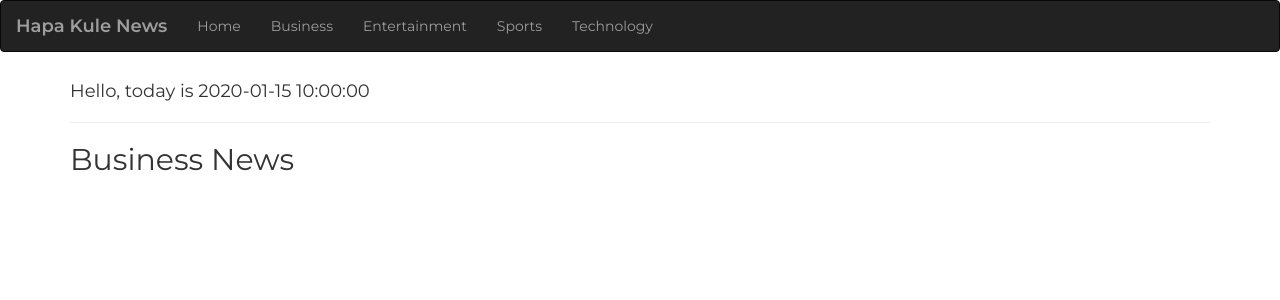
After one commit to kennedybabu/hapa-kule_news, a Flask app: template app/templates/business.html in a window 1280 px wide. The commit adds this page. Shown: the top 300 px of the page. Run offline with Flask 2, Linux system fonts and the light colour scheme; the template is opened without the code that fills it: most values are stand-ins (such as "Sample title", 1, 10 or a date in 2020); parts of the project's set-up code (start-up, migrations or seed data) failed here and were passed over; some libraries are stand-ins or nearby versions.

Commit message:
add business route

```diff
--- /dev/null
+++ b/app/templates/business.html
@@ -0,0 +1,20 @@
+{% extends 'base.html' %}
+{% import 'macros.html' as macro %}
+
+{% block styles %}
+    {{ super() }}
+    <link rel="stylesheet" href="{{ url_for('static', filename='css/index.css') }}">
+{% endblock %}
+
+{% block content %}
+
+        <div class="container flex">
+            <h4>Hello, today is {{ current_date }}</h4>
+            <hr>
+            <h2>Business News</h2>
+            <div class="pack">
+                {{ macro.displayNewsList(business) }}
+            </div>
+        </div>
+
+{% endblock %}
--- a/app/templates/navbar.html
+++ b/app/templates/navbar.html
@@ -12,7 +12,7 @@
         <div class="navbar-collapse collapse">
             <ul class="nav navbar-nav">
                 <li><a href="{{ url_for('index') }}">Home</a></li>
-                <li><a href="/">Business</a></li>
+                <li><a href="{{ url_for('business') }}">Business</a></li>
                 <li><a href="/">Entertainment</a></li>
                 <li><a href="{{ url_for('sports') }}">Sports</a></li>
                 <li><a href="/">Technology</a></li>
```
Also changed, not shown: app/views.py (+9 -1 lines).
